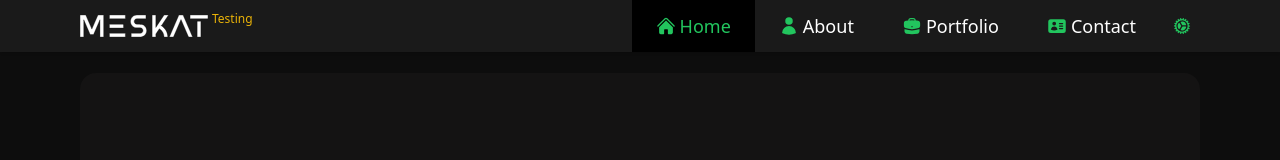
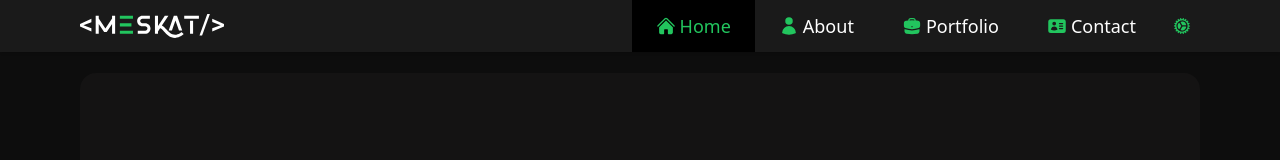
Before and after one commit to iammeskat/iammeskat.github.io, a React (Create React App) app: page / in a window 1280 px wide. Shown: the top 160 px of the page. Built offline with nearby package versions, Linux system fonts and the light colour scheme.

Commit message:
update my logo

```diff
--- a/src/assets/css/style.css
+++ b/src/assets/css/style.css
@@ -963,6 +963,18 @@ section {
   margin-top: -0px;
 }
 
+.-ml-16 {
+  margin-left: -4rem;
+}
+
+.\!-ml-5 {
+  margin-left: -1.25rem !important;
+}
+
+.ml-2 {
+  margin-left: 0.5rem;
+}
+
 .flex {
   display: flex;
 }
@@ -1081,6 +1093,30 @@ section {
 
 .w-0 {
   width: 0px;
+}
+
+.w-44 {
+  width: 11rem;
+}
+
+.w-20 {
+  width: 5rem;
+}
+
+.w-32 {
+  width: 8rem;
+}
+
+.w-1 {
+  width: 0.25rem;
+}
+
+.w-16 {
+  width: 4rem;
+}
+
+.w-28 {
+  width: 7rem;
 }
 
 .max-w-\[15rem\] {
@@ -1242,10 +1278,24 @@ section {
   border-radius: 0.125rem;
 }
 
+.border-x-2 {
+  border-left-width: 2px;
+  border-right-width: 2px;
+}
+
 .border-l {
   border-left-width: 1px;
 }
 
+.border-l-2 {
+  border-left-width: 2px;
+}
+
+.border-slate-400 {
+  --tw-border-opacity: 1;
+  border-color: rgb(148 163 184 / var(--tw-border-opacity));
+}
+
 .bg-white {
   --tw-bg-opacity: 1;
   background-color: rgb(255 255 255 / var(--tw-bg-opacity));
@@ -1261,14 +1311,14 @@ section {
   background-color: rgb(26 26 26 / var(--tw-bg-opacity));
 }
 
+.bg-green-500 {
+  --tw-bg-opacity: 1;
+  background-color: rgb(34 197 94 / var(--tw-bg-opacity));
+}
+
 .bg-\[\#0d0d0d\] {
   --tw-bg-opacity: 1;
   background-color: rgb(13 13 13 / var(--tw-bg-opacity));
-}
-
-.bg-green-500 {
-  --tw-bg-opacity: 1;
-  background-color: rgb(34 197 94 / var(--tw-bg-opacity));
 }
 
 .bg-\[crimson\] {
@@ -1422,6 +1472,11 @@ section {
 .text-5xl {
   font-size: 3rem;
   line-height: 1;
+}
+
+.text-base {
+  font-size: 1rem;
+  line-height: 1.5rem;
 }
 
 .font-bold {
@@ -1588,6 +1643,14 @@ section {
     width: 8rem;
   }
 
+  .md\:w-36 {
+    width: 9rem;
+  }
+
+  .md\:w-24 {
+    width: 6rem;
+  }
+
   .md\:grid-cols-2 {
     grid-template-columns: repeat(2, minmax(0, 1fr));
   }
--- a/src/components/Footer.jsx
+++ b/src/components/Footer.jsx
@@ -1,10 +1,14 @@
 import { Link } from "react-scroll";
+import MyLogo from "./icons/MyLogo";
 const Footer = () => {
   return (
-    <footer className="flex flex-col items-center bg-[#1a1a1a] p-2 text-gray-800m text-slate-400 text-xs">
-      <p>© Copyright {new Date().getFullYear()}</p>
+    <footer className="flex flex-col mspace-x-2 justify-center items-center bg-[#1a1a1a] p-2 text-gray-800m text-slate-400 text-xs">
+      <div className="w-16 md:w-24 h-auto">
+        <MyLogo />
+      </div>
+      {/* <div className="flex flex-col border-l-2 border-slate-400 pl-2"> */}
       <p>
-        Design & developed by{" "}
+        © {new Date().getFullYear()}, Design & developed by{" "}
         <Link
           activeClass="active"
           to="home"
@@ -14,6 +18,7 @@ const Footer = () => {
           Meskatul Islam
         </Link>
       </p>
+      {/* </div> */}
     </footer>
   );
 };
--- a/src/components/Logo.jsx
+++ b/src/components/Logo.jsx
@@ -1,48 +1,9 @@
+import MyLogo from "./icons/MyLogo";
+
 const Logo = () => {
   return (
-    <div className="flex space-x-1">
-      <svg
-        className="w-24 md:w-32 h-auto primary-colorL"
-        viewBox="0 0 377.7 65"
-        xmlns="http://www.w3.org/2000/svg"
-        fill="currentColor"
-      >
-        <g
-          id="svgGroup"
-          strokeLinecap="round"
-          fillRule="evenodd"
-          //   fontSize="9pt"
-          stroke="#000"
-          strokeWidth="0.25mm"
-        >
-          <path
-            d="M 52.9 0 L 34.9 41.7 L 16.9 0 L 0 0 L 0 65 L 11 65 L 11 14.1 L 29.9 57.7 L 39.9 57.7 L 58.8 14.1 L 58.8 65 L 69.8 65 L 69.8 0 L 52.9 0 Z"
-            id="0"
-          />
-          <path
-            d="M 86.8 65 L 133.9 65 L 133.9 54 L 86.8 54 L 86.8 65 Z M 86.8 0 L 86.8 11 L 133.9 11 L 133.9 0 L 86.8 0 Z M 128.4 27.5 L 86.8 27.5 L 86.8 38.5 L 128.4 38.5 L 128.4 36.3 L 128.4 27.5 Z"
-            id="1"
-          />
-          <path
-            d="M 177.8 27 L 167.9 27 C 163.5 27 159.9 23.4 159.9 19 C 159.9 14.6 163.5 11 167.9 11 L 194.6 11 L 194.6 0 L 167.9 0 C 157.4 0 148.9 8.5 148.9 19 C 148.9 29.5 157.4 38 167.9 38 L 177.8 38 C 182.2 38 185.8 41.6 185.8 46 C 185.8 50.4 182.2 54 177.8 54 L 151.1 54 L 151.1 65 L 177.8 65 C 188.3 65 196.8 56.5 196.8 46 C 196.8 35.5 188.3 27 177.8 27 Z"
-            id="2"
-          />
-          <path
-            d="M 240.2 31.6 L 261.2 0 L 248.2 0 L 223.8 36.7 L 223.8 0 L 212.8 0 L 212.8 65 L 223.8 65 L 223.8 56.3 L 234.1 40.8 C 242.6 45.8 248 55 248 65 L 259 65 C 259 51.3 251.7 38.7 240.2 31.6 Z"
-            id="3"
-          />
-          <path
-            d="M 320.4 65 L 332.4 65 L 304.2 0 L 291.9 0 L 263.7 65 L 275.7 65 L 298.1 13.5 L 320.4 65 Z"
-            id="4"
-          />
-          <path
-            d="M 377.7 11 L 377.7 0 L 324.9 0 L 324.9 11 L 377.7 11 Z M 345.8 18.4 L 345.8 65 L 356.8 65 L 356.8 18.4 L 345.8 18.4 Z"
-            id="5"
-          />
-        </g>
-      </svg>
-      {/* <h2 className="text-xl font-['Autorich_Sans']">MESKAT</h2> */}
-      <span className="text-xs text-yellow-500 -mt-1">Testing</span>
+    <div className="text-white w-24 md:w-36 h-auto">
+      <MyLogo />
     </div>
   );
 };
--- a/src/components/Settings.jsx
+++ b/src/components/Settings.jsx
@@ -86,7 +86,7 @@ const Settings = () => {
           <h2>Themes</h2>
         </div>
         <div className="flex justify-between bg-[#0d0d0d] px-2 py-0.5 rounded-sm text-sm font-medium mb-2">
-          <label for="dark-mode ">Dark theme:</label>
+          <label htmlFor="dark-mode ">Dark theme:</label>
           <input type="checkbox" name="" id="dark-mode" />
         </div>
         <div className="bg-[#0d0d0d] px-2 py-0.5 rounded-sm text-sm font-medium">
--- /dev/null
+++ b/src/components/icons/MyLogo.jsx
@@ -0,0 +1,36 @@
+const MyLogo = () => {
+  return (
+    <svg viewBox="0 0 895.66 148.54" fill="currentColor">
+      <switch>
+        <g>
+          <path
+            className="primary-colorL"
+            fill="currentColor"
+            d="M20.895,69.844l49.914,18.949v20.555L0,77.797V61.469L70.809,30v20.555L20.895,69.844z"
+          />
+          <path d="m218.4 10.639v112.61h-19.057v-61.33l-33.437 50.242h-15.939l-33.437-50.242v61.33h-19.057v-112.61h19.057v16.979l41.407 62.196 41.406-62.196v-16.979h19.057z" />
+          <path
+            className="primary-color"
+            fill="currentColor"
+            d="m329.46 10.639v19.058h-81.6v-19.058h81.6zm-9.529 62.888v3.812h-72.071v-19.057h72.071v15.245zm-72.072 30.665h81.6v19.058h-81.6v-19.058z"
+          />
+          <path d="m438.43 90.333c0 18.19-14.726 32.917-32.917 32.917h-46.257v-19.058h46.257c7.623 0 13.86-6.236 13.86-13.859s-6.237-13.86-13.86-13.86h-17.152c-18.191 0-32.917-14.726-32.917-32.917s14.726-32.917 32.917-32.917h46.257v19.058h-46.257c-7.623 0-13.86 6.236-13.86 13.859s6.237 13.86 13.86 13.86h17.152c18.191 0 32.917 14.726 32.917 32.917z" />
+          <path d="m644.77 125.16c-0.866 1.04-22.521 23.389-53.014 23.389-32.744 0-53.014-22.176-69.3-40.193-8.835-9.875-17.325-19.23-24.255-19.924l-12.994 19.751v15.072h-19.056v-112.61h19.057v63.582l42.273-63.582h22.522l-40.713 61.33c9.875 4.331 18.365 13.859 27.374 23.562 14.379 15.938 30.838 33.957 55.093 33.957 22.349 0 38.98-17.152 39.154-17.325l13.859 12.992zm-51.107-85.411-21.83 63.063h-20.27l32.051-92.168h20.097l32.051 92.168h-20.097l-22.002-63.063z" />
+          <path d="m648.24 29.696v-19.057h91.476v19.058h-91.476zm55.266 12.821v80.733h-19.058v-80.733h19.058z" />
+          <path
+            className="primary-colorL"
+            fill="currentColor"
+            d="M759.503,133.75h-16.16L791.816,0h16.16L759.503,133.75z"
+          />
+          <path
+            className="primary-colorL"
+            fill="currentColor"
+            d="M874.853,69.422l-52.281-19.203V30l73.09,31.469v16.328l-73.09,31.469V89.047L874.853,69.422z"
+          />
+        </g>
+      </switch>
+    </svg>
+  );
+};
+
+export default MyLogo;
```
